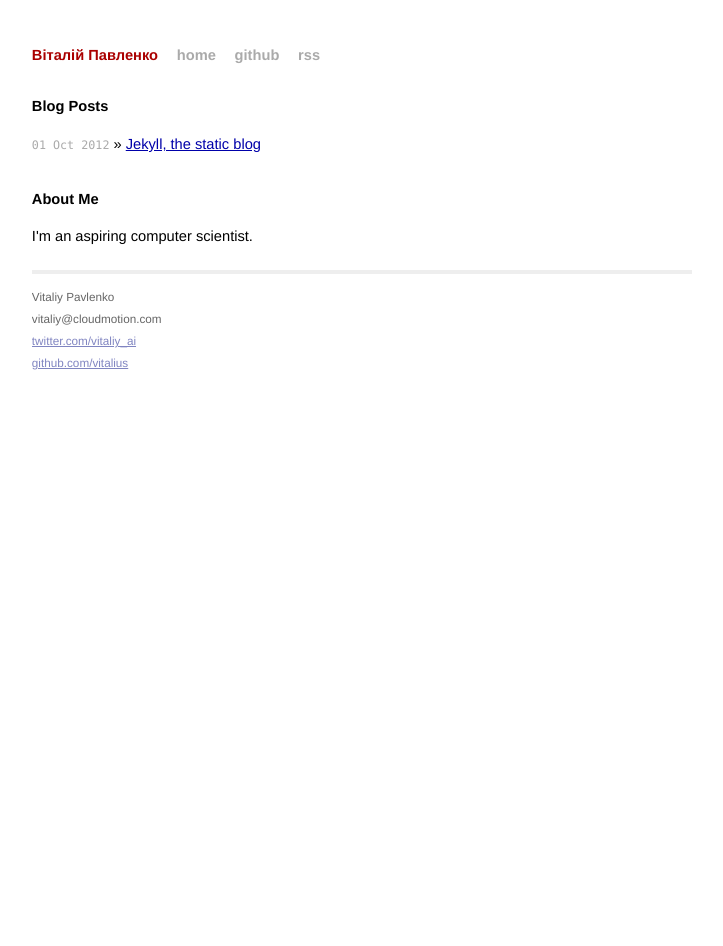
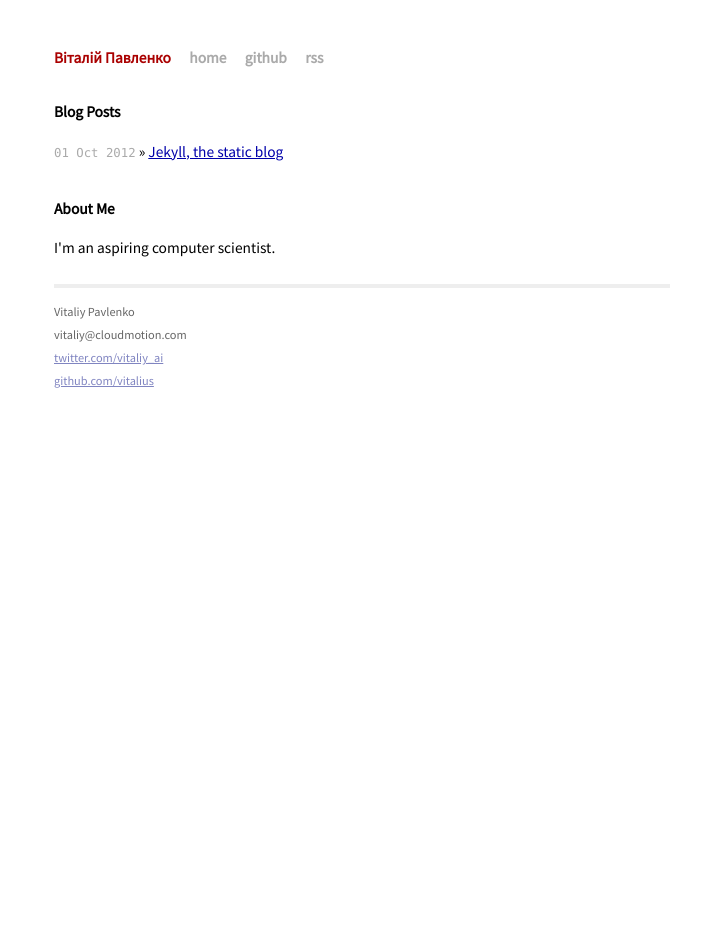
Before and after one commit to vitalius/vitalius.github.com, a Jekyll site: the page built from index.html, in a window 1280 px wide. Shown: the whole page, without its empty margins (278-1001 px from the left). Built offline with Jekyll 4.4.1, drawn with Linux system fonts in a browser that asks for light colours.

Commit message:
new fonts

```diff
--- a/_layouts/default.html
+++ b/_layouts/default.html
@@ -7,6 +7,9 @@
    <title>{{ page.title }}</title>
    <meta name="author" content="Vitaliy Pavlenko" />
    <link href="http://vitalius.github.com/atom.xml" rel="alternate" title="Vitaliy Pavlenko" type="application/atom+xml" />
+
+   <!-- google fonts -->
+   <link href='http://fonts.googleapis.com/css?family=Source+Sans+Pro' rel='stylesheet' type='text/css'>
 
    <!-- syntax highlighting CSS -->
    <link rel="stylesheet" href="/css/syntax.css" type="text/css" />
--- a/_posts/2012-10-01-jekyll-the-static-blog.textile
+++ b/_posts/2012-10-01-jekyll-the-static-blog.textile
@@ -7,6 +7,6 @@
 
 p(meta). 01 October 2012
 
-They say, writing is good for the soul. Writing with tools such as Emacs, Ruby and GitHub is probably good for few other things as well. Finally found a simple minimalistic theme to start using "Jekyll":https://github.com/mojombo/jekyll with.
+They say, writing is good for the soul. Writing with tools such as Emacs, Ruby and GitHub is probably good for few other things as well. Finally found a simple minimalistic theme for "Jekyll":https://github.com/mojombo/jekyll.
 
 Writing with a static site generator feels very much like writing software. First, one figures all the logic and writes a post in a simple text editor, then few Ruby scripts compile the post into proper HTML and link all images, CSS and JavaScript libraries. Now the static site is ready to be served by pretty much any web server and produce visually appealing formatting in a web browser to accompany each post.
--- a/css/screen.css
+++ b/css/screen.css
@@ -17,7 +17,7 @@
 
 body {
   background-color: white;
-  font: 13.34px helvetica, arial, clean, sans-serif;
+  font: 14px 'Source Sans Pro', helvetica, arial, clean, sans-serif;
   *font-size: small;
   text-align: center;
 }
@@ -81,7 +81,7 @@
 .site {
   font-size: 110%;
   text-align: justify;
-  width: 45em;
+  width: 40em;
   margin: 3em auto 2em auto;
   line-height: 1.5em;
 }
```
